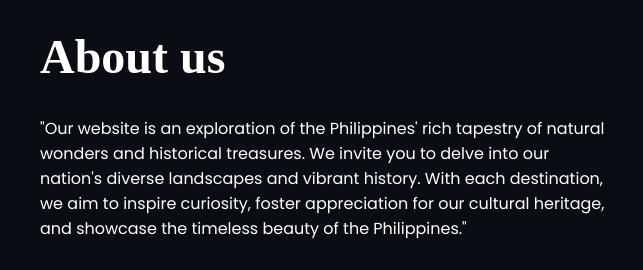
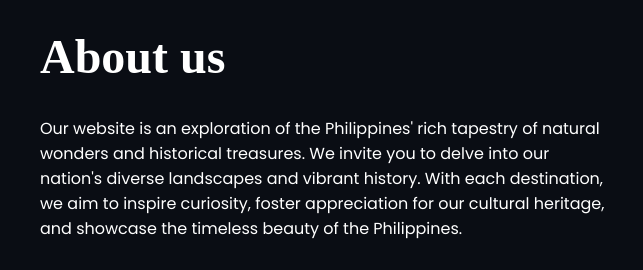
Before and after one commit to y3lly/website, a plain HTML site: page index.html in a window 1280 px wide. Shown: the part 5977-6247 px from the top of the page, 16-659 px from the left. Drawn offline with nearby package versions, Linux system fonts and the light colour scheme; a web font is replaced by a local one.

Commit message:
Update index.html

```diff
--- a/index.html
+++ b/index.html
@@ -394,11 +394,11 @@
         <div class="about__content">
           <h2 class="section__header">About us</h2>
           <p class="section__subheader">
-            "Our website is an exploration of the Philippines' rich tapestry of natural wonders and
+            Our website is an exploration of the Philippines' rich tapestry of natural wonders and
              historical treasures. We invite you to delve into our nation's diverse landscapes and vibrant history.
               With each destination, we aim to inspire curiosity,
             foster appreciation for our cultural heritage,
-            and showcase the timeless beauty of the Philippines."
+            and showcase the timeless beauty of the Philippines.
           </p>
           <div class="about__flex">
             <div class="about__card">
```
